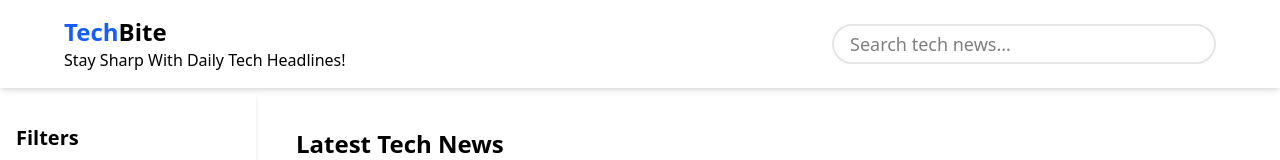
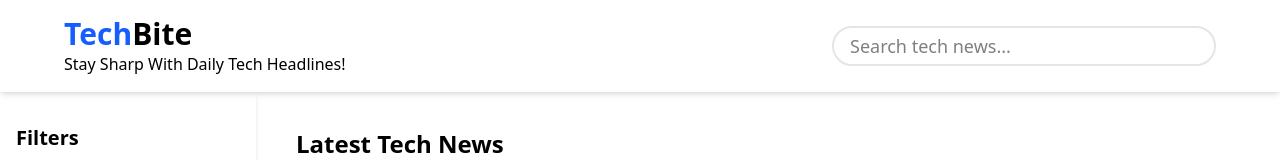
Before and after one commit to Samuel-Tefera/techbite-news-app, a React (Vite) app: page / in a window 1280 px wide. Shown: the top 160 px of the page. Built offline with nearby package versions, Linux system fonts and the light colour scheme; no server answers.

Commit message:
update size of the logo

```diff
--- a/src/components/UI/Navigation.jsx
+++ b/src/components/UI/Navigation.jsx
@@ -6,10 +6,10 @@
   return (
     <nav className="flex bg-white w-full fixed z-10 top-0 left-0 gap-2 items-center justify-between sm:px-16 px-2 py-4 shadow-md">
       <div>
-        <Link className="text-2xl font-semibold" to="#">
+        <Link className="text-xl md:text-3xl sm:text-2xl font-semibold" to="#">
           <span className="text-blue-600">Tech</span>Bite
         </Link>
-        <p className="font-light sm:block hidden">
+        <p className="font-light lg:block hidden">
           Stay Sharp With Daily Tech Headlines!
         </p>
       </div>
```
